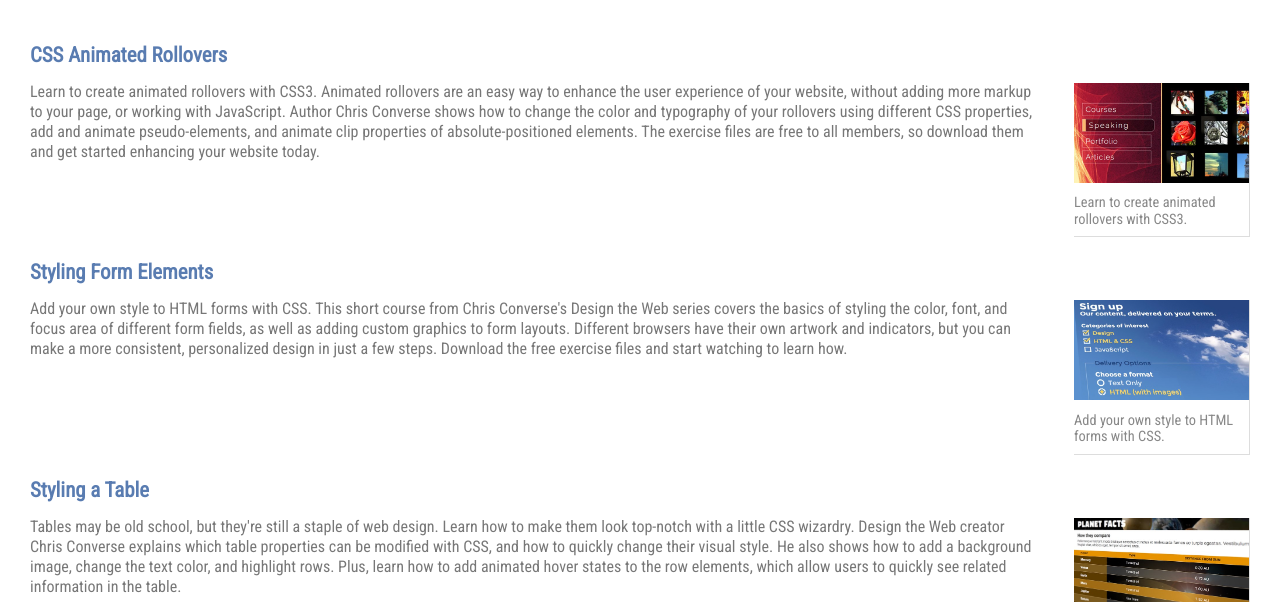
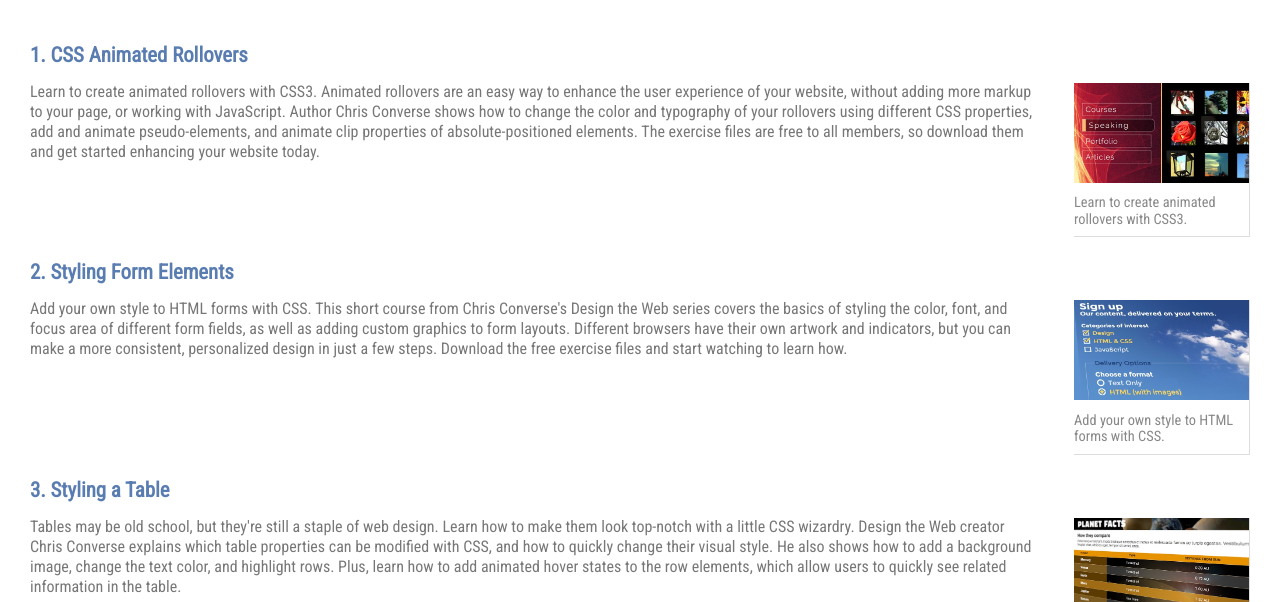
Before and after one commit to mobarakali/css_counter_and_resets, a plain HTML site: page index.html in a window 1280 px wide. Shown: the part 188-790 px from the top of the page. Drawn offline with Linux system fonts and the light colour scheme.

Commit message:
Adding a numbered list to h3 elements

```diff
--- a/design.css
+++ b/design.css
@@ -31,6 +31,10 @@ h3 {
 	font-size: 1.3em;
 	line-height: 1em;
 	margin: 50px 0 5px 0;
+	counter-increment: Digit;
+}
+h3::before{
+	content: counter(Digit) '. ';
 }
 
 figure {
```
